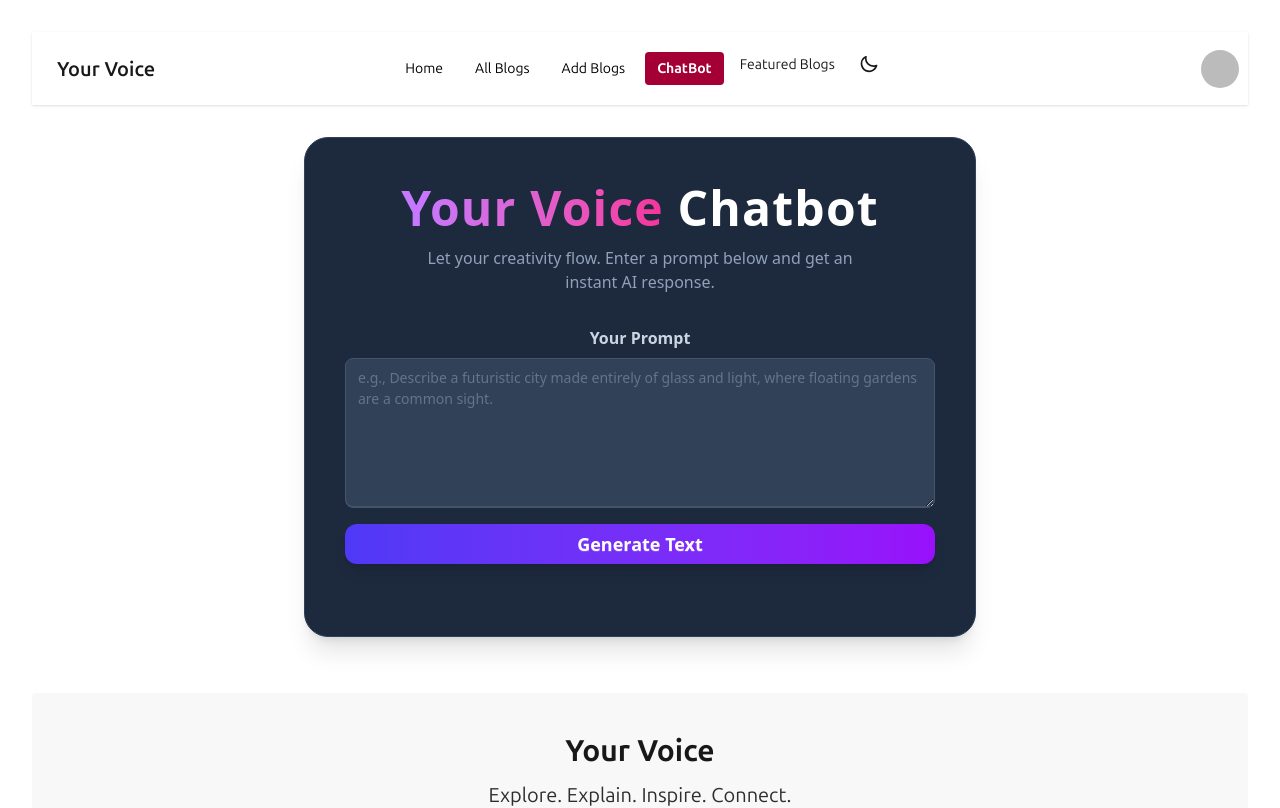
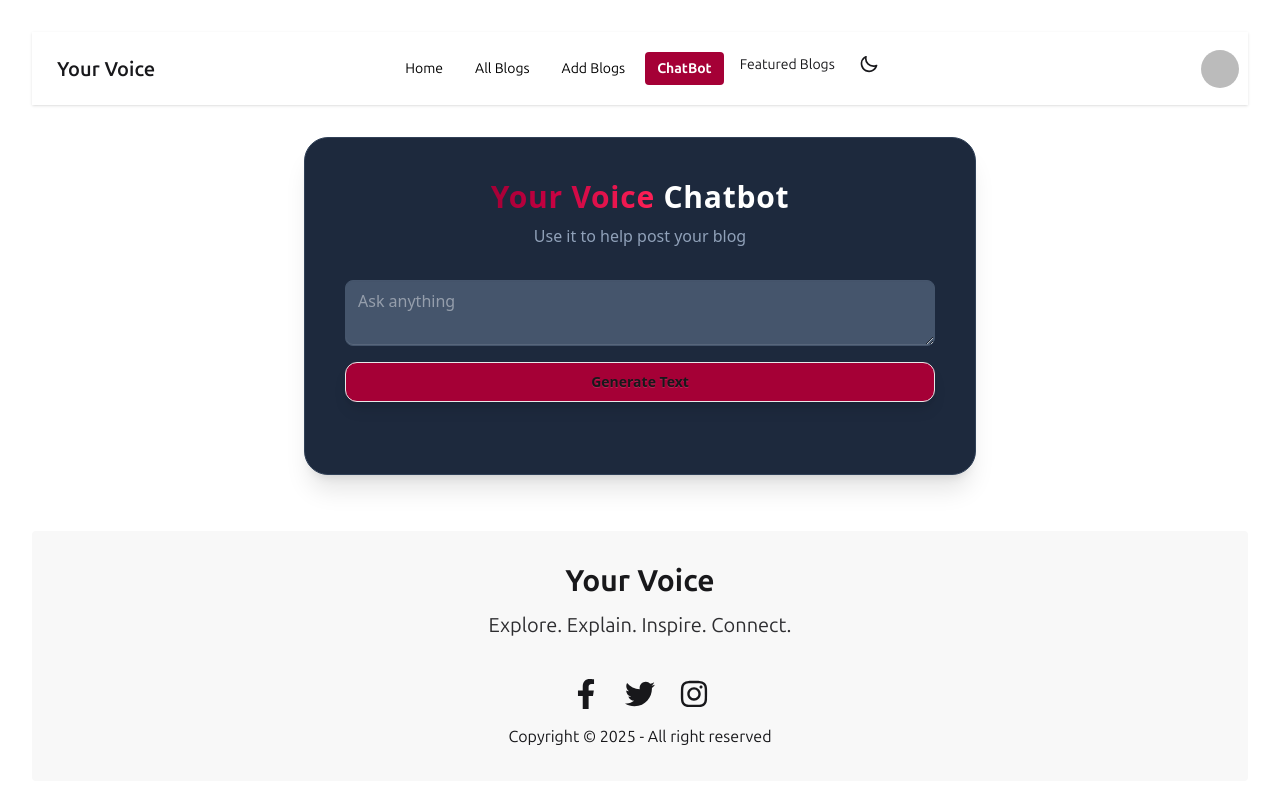
Before and after one commit to Tanmoym047/your_voice_client, a React (Vite) app: page /chatbot in a window 1280 px wide. Shown: the top 808 px of the page. Built offline with nearby package versions, Linux system fonts and the light colour scheme; no server answers; sample sign-in values are in the browser's storage.

Commit message:
some modifications are done

```diff
--- a/src/components/Chatbot/Chatbot.jsx
+++ b/src/components/Chatbot/Chatbot.jsx
@@ -36,30 +36,27 @@ const Chatbot = () => {
         <div className="min-h-1/2 flex items-center justify-center p-4 sm:p-8 font-sans text-gray-200">
             <div className="w-full max-w-2xl bg-slate-800 rounded-3xl shadow-xl border border-slate-700 p-6 sm:p-10 flex flex-col items-center animate-fade-in">
 
-                <h1 className="text-4xl sm:text-5xl font-extrabold text-white text-center mb-2 leading-tight tracking-wide">
-                    <span className="bg-clip-text text-transparent bg-gradient-to-r from-purple-400 to-pink-500">Your Voice</span> Chatbot
+                <h1 className="text-3xl sm:text-3xl font-extrabold text-white text-center mb-2 leading-tight tracking-wide">
+                    <span className="bg-clip-text text-transparent bg-gradient-to-r from-rose-800 to-rose-500">Your Voice</span> Chatbot
                 </h1>
                 <p className="text-center text-slate-400 mb-8 max-w-md text-sm sm:text-base">
-                    Let your creativity flow. Enter a prompt below and get an instant AI response.
+                    Use it to help post your blog
                 </p>
 
                 <form onSubmit={handleSubmit} className="w-full mb-8">
-                    <label htmlFor="prompt" className="block text-slate-300 font-semibold mb-2">
-                        Your Prompt
-                    </label>
+
                     <textarea
                         id="prompt"
-                        className="textarea w-full resize-y min-h-[150px] mb-4 bg-slate-700 text-white border-slate-600 rounded-lg transition-all duration-300 focus:outline-none focus:ring-2 focus:ring-purple-500 focus:border-purple-500 placeholder-slate-500"
-                        placeholder="e.g., Describe a futuristic city made entirely of glass and light, where floating gardens are a common sight."
+                        className="textarea w-full resize-y min-h-16 mb-4 bg-slate-600 text-base border-slate-600 rounded-lg transition-all duration-300 focus:outline-none focus:ring-2 "
+                        placeholder="Ask anything"
                         value={prompt}
                         onChange={(e) => setPrompt(e.target.value)}
                     />
 
                     <button
                         type="submit"
-                        className="btn w-full font-bold py-3 rounded-xl text-lg transition-all duration-300 transform hover:scale-105
-                       bg-gradient-to-r from-indigo-600 to-purple-600 text-white border-none
-                       hover:from-indigo-700 hover:to-purple-700 shadow-lg hover:shadow-xl hover:shadow-purple-500/30"
+                        className="btn w-full font-bold py-3 rounded-xl text-md transition-all duration-300 transform hover:scale-105
+                       bg-rose-800 shadow-lg hover:shadow-xl hover:shadow-rose-500/30"
                         disabled={loading}
                     >
                         {loading ? (
@@ -83,7 +80,7 @@ const Chatbot = () => {
 
                         <div className="card w-full bg-slate-700 shadow-lg border border-slate-600 mt-6 rounded-xl animate-fade-in-up">
                             <div className="card-body p-6">
-                                <h2 className="card-title text-2xl mb-4 text-purple-400 font-bold border-b border-purple-500/50 pb-2">AI Response</h2>
+                                <h2 className="card-title text-2xl mb-4 text-rose-700 font-bold border-b border-rose-500/50 pb-2">Response</h2>
 
                                 <p className="whitespace-pre-wrap text-gray-300 leading-relaxed text-base">{response}</p>
                             </div>
--- a/src/components/Root/Footer.jsx
+++ b/src/components/Root/Footer.jsx
@@ -2,7 +2,7 @@ import { FaFacebookF, FaTwitter, FaGithub, FaInstagram } from "react-icons/fa";
 
 const Footer = () => {
     return (
-        <footer className="mt-6 footer footer-horizontal footer-center bg-base-200 text-base-content rounded p-10">
+        <footer className="mt-6 footer footer-horizontal footer-center bg-base-200 text-base-content rounded p-8">
 
             < aside className="space-y-1 px-4">
 
```
